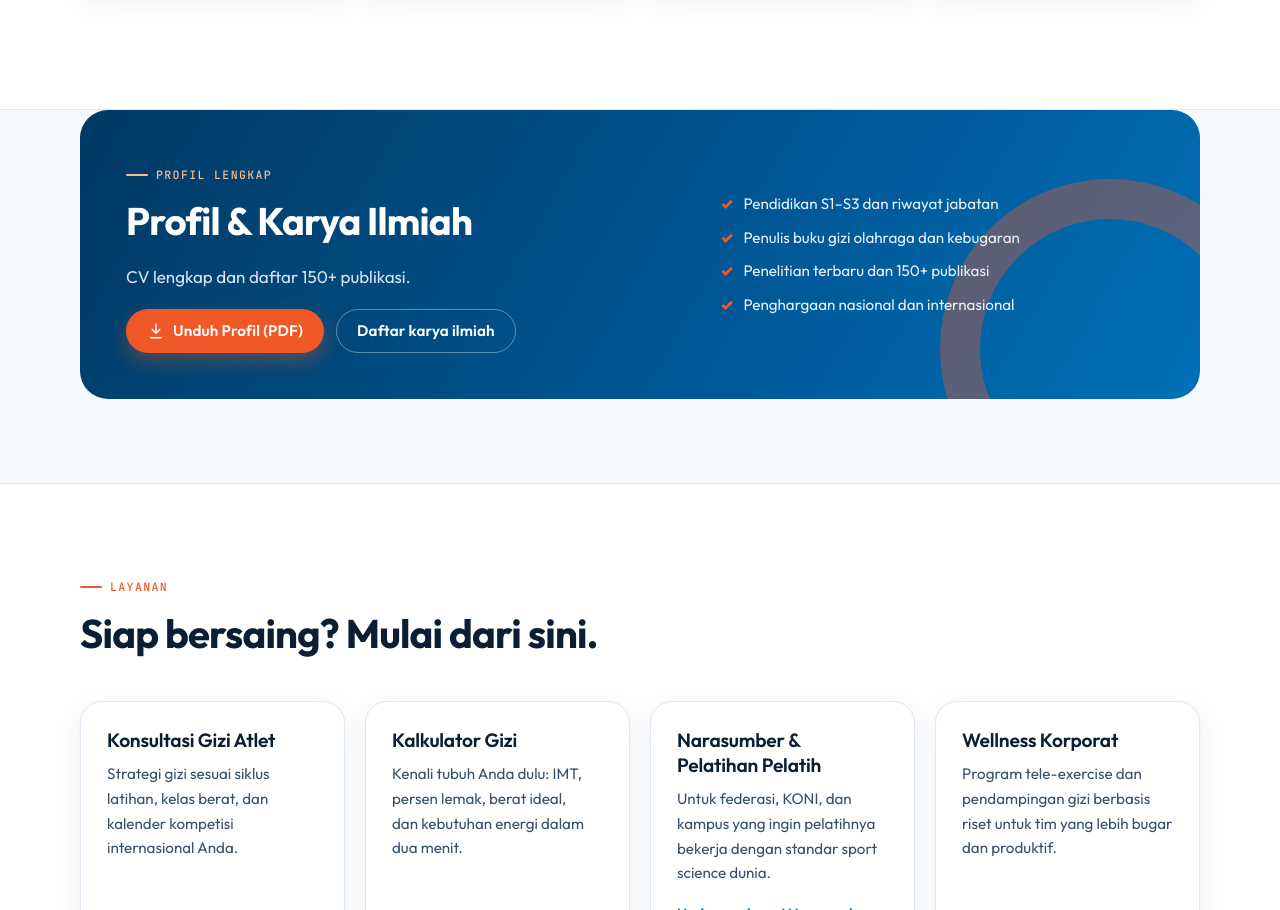
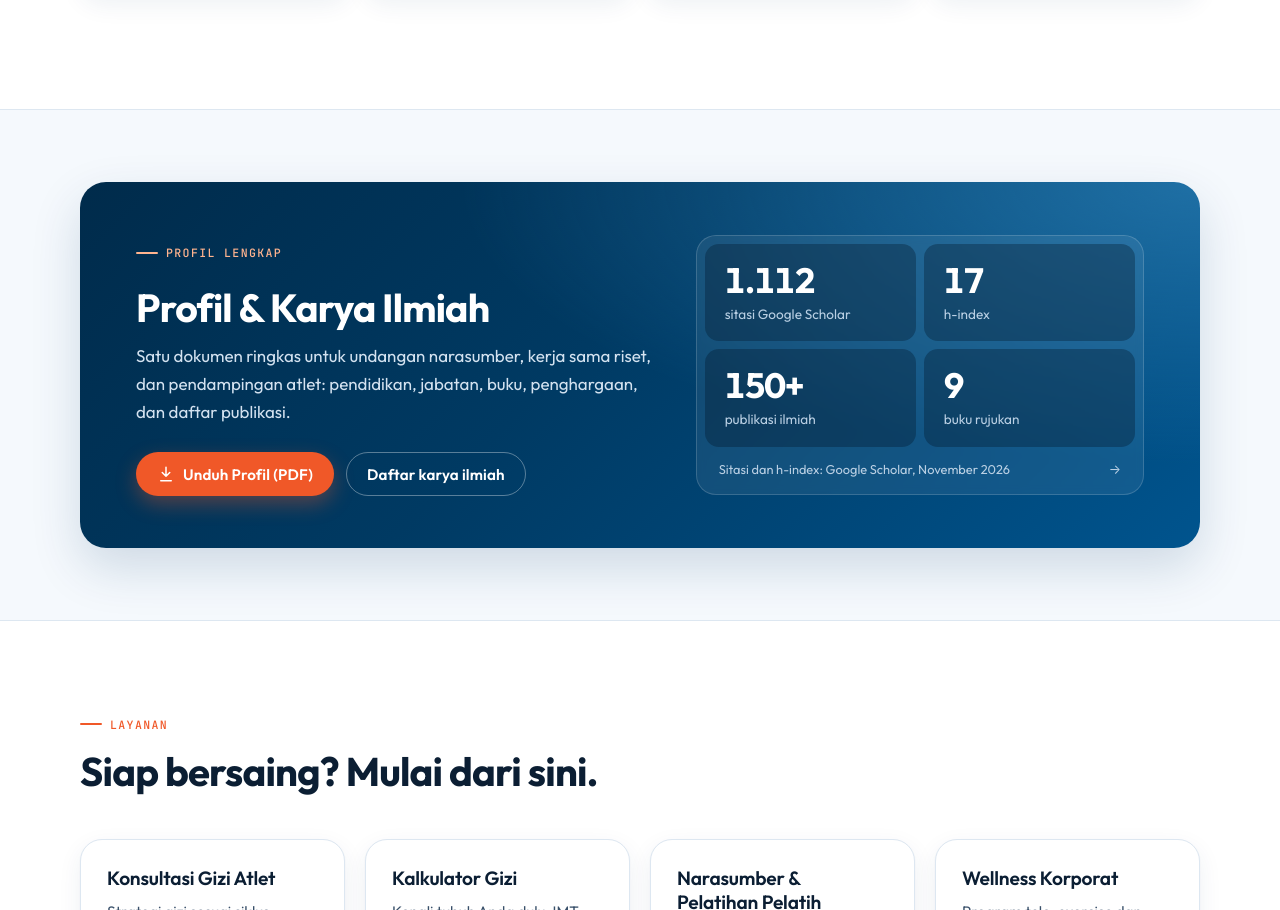
Before and after one commit to murykuswari/murykuswari.com, a plain HTML site: page index.html in a window 1280 px wide. Shown: the part 6491-7401 px from the top of the page. Drawn offline with Linux system fonts and the light colour scheme.

Commit message:
Rapikan bagian Profil dan Karya Ilmiah di beranda
Co-Authored-By: Claude Opus 5.5 <noreply@anthropic.com>

```diff
--- a/assets/css/style.css
+++ b/assets/css/style.css
@@ -1064,3 +1064,21 @@ section[id] { scroll-margin-top: 72px; }
 .db-vc-act { grid-column: 1 / -1; display: flex; flex-wrap: wrap; gap: 8px; align-items: center; }
 .db-vc-act input { flex: 1 1 200px; }
 @media (max-width: 520px) { .db-vc { grid-template-columns: 1fr; } }
+/* ===== Bagian Profil & Karya Ilmiah (versi rapi) ===== */
+#cv { padding: 72px 0; }
+.cv-band { grid-template-columns: minmax(0, 1.15fr) minmax(0, 1fr); gap: 44px; padding: 52px 56px; border-radius: 26px;
+  background: radial-gradient(120% 140% at 100% 0%, rgba(56, 144, 200, .55), transparent 55%), linear-gradient(135deg, #002b4b 0%, #003a63 45%, #00548e 100%); box-shadow: var(--shadow-lg); }
+.cv-band::after { display: none; }
+.cv-band .eyebrow { color: #ffb48f; }
+.cv-band h2 { font-size: clamp(1.8rem, 3.2vw, 2.45rem); margin: 8px 0 12px; }
+.cv-band .cv-teks p { color: #d3e2f0; font-size: 1.06rem; line-height: 1.65; max-width: 50ch; margin-bottom: 26px; }
+.cv-aksi { display: flex; flex-wrap: wrap; gap: 12px; }
+.cv-panel { background: rgba(255, 255, 255, .07); border: 1px solid rgba(255, 255, 255, .16); border-radius: 20px; padding: 8px; backdrop-filter: blur(4px); }
+.cv-angka { display: grid; grid-template-columns: repeat(2, minmax(0, 1fr)); gap: 8px; }
+.cv-angka div { background: rgba(0, 25, 45, .35); border-radius: 14px; padding: 18px 20px; }
+.cv-angka strong { display: block; color: #fff; font-size: clamp(1.7rem, 3vw, 2.2rem); font-weight: 700; line-height: 1.05; letter-spacing: -.02em; font-variant-numeric: tabular-nums; }
+.cv-angka span { display: block; margin-top: 6px; color: #b9cfe3; font-size: .85rem; line-height: 1.35; }
+.cv-sumber { display: flex; justify-content: space-between; align-items: center; gap: 10px; padding: 12px 14px 6px; color: #b9cfe3; font-size: .8rem; text-decoration: none; }
+.cv-sumber:hover { color: #fff; }
+@media (max-width: 860px) { .cv-band { grid-template-columns: minmax(0, 1fr); gap: 28px; padding: 34px 22px; } #cv { padding: 52px 0; } }
+@media (max-width: 380px) { .cv-angka div { padding: 14px; } }
--- a/index.html
+++ b/index.html
@@ -17,7 +17,7 @@
   <link rel="preconnect" href="https://fonts.googleapis.com">
   <link rel="preconnect" href="https://fonts.gstatic.com" crossorigin>
   <link href="https://fonts.googleapis.com/css2?family=Outfit:wght@300;400;500;600;700;800&family=JetBrains+Mono:wght@400;500&display=swap" rel="stylesheet">
-  <link rel="stylesheet" href="assets/css/style.css?v=2026r">
+  <link rel="stylesheet" href="assets/css/style.css?v=2026s">
   <script type="application/ld+json">
   {
     "@context": "https://schema.org",
@@ -233,14 +233,14 @@
     </section>
 
     <!-- CV BAND -->
-    <section style="padding-top:0" id="cv">
+    <section id="cv">
       <div class="wrap">
         <div class="cv-band reveal">
-          <div style="position:relative;z-index:1">
-            <span class="eyebrow" style="color:#ffb98f">Profil Lengkap</span>
+          <div class="cv-teks">
+            <span class="eyebrow">Profil Lengkap</span>
             <h2>Profil &amp; Karya Ilmiah</h2>
-            <p>CV lengkap dan daftar 150+ publikasi.</p>
-            <div style="display:flex;gap:12px;flex-wrap:wrap">
+            <p>Satu dokumen ringkas untuk undangan narasumber, kerja sama riset, dan pendampingan atlet: pendidikan, jabatan, buku, penghargaan, dan daftar publikasi.</p>
+            <div class="cv-aksi">
               <a class="btn btn-primary" data-cv href="#">
                 <svg viewBox="0 0 24 24" fill="none" stroke="currentColor" stroke-width="2" stroke-linecap="round" stroke-linejoin="round"><path d="M12 3v12M7 10l5 5 5-5M5 21h14"/></svg>
                 Unduh Profil (PDF)
@@ -248,12 +248,13 @@
               <a class="btn btn-ghost" href="publikasi.html">Daftar karya ilmiah</a>
             </div>
           </div>
-          <ul>
-            <li>Pendidikan S1–S3 dan riwayat jabatan</li>
-            <li>Penulis buku gizi olahraga dan kebugaran</li>
-            <li>Penelitian terbaru dan 150+ publikasi</li>
-            <li>Penghargaan nasional dan internasional</li>
-          </ul>
+          <div class="cv-panel">
+            <div class="cv-angka" id="cv-angka"></div>
+            <a class="cv-sumber" href="https://scholar.google.com/citations?user=Z8e0i-0AAAAJ&amp;hl=en" target="_blank" rel="noopener">
+              <span id="cv-sumber">Google Scholar</span>
+              <span aria-hidden="true">→</span>
+            </a>
+          </div>
         </div>
       </div>
     </section>
@@ -338,6 +339,16 @@
       const intl = (window.PEMBICARA || []).filter((r) => r[2] === "I").length;
       if (intl) document.getElementById("hc-intl").textContent = intl + " forum dunia";
 
+      const cvAngka = document.getElementById("cv-angka");
+      if (cvAngka) {
+        cvAngka.innerHTML = `
+          <div><strong>${st.sitasi.toLocaleString("id-ID")}</strong><span>sitasi Google Scholar</span></div>
+          <div><strong>${st.hIndex}</strong><span>h-index</span></div>
+          <div><strong>150+</strong><span>publikasi ilmiah</span></div>
+          <div><strong>${(window.BUKU || []).filter((b) => !/^Modul/.test(b.judul)).length}</strong><span>buku rujukan</span></div>`;
+        document.getElementById("cv-sumber").textContent = "Sitasi dan h-index: Google Scholar, " + st.diperbarui;
+      }
+
       document.getElementById("books").innerHTML = MK.shelfHtml(window.BUKU || []);
 
       const sp = window.PEMBICARA || [];
```
